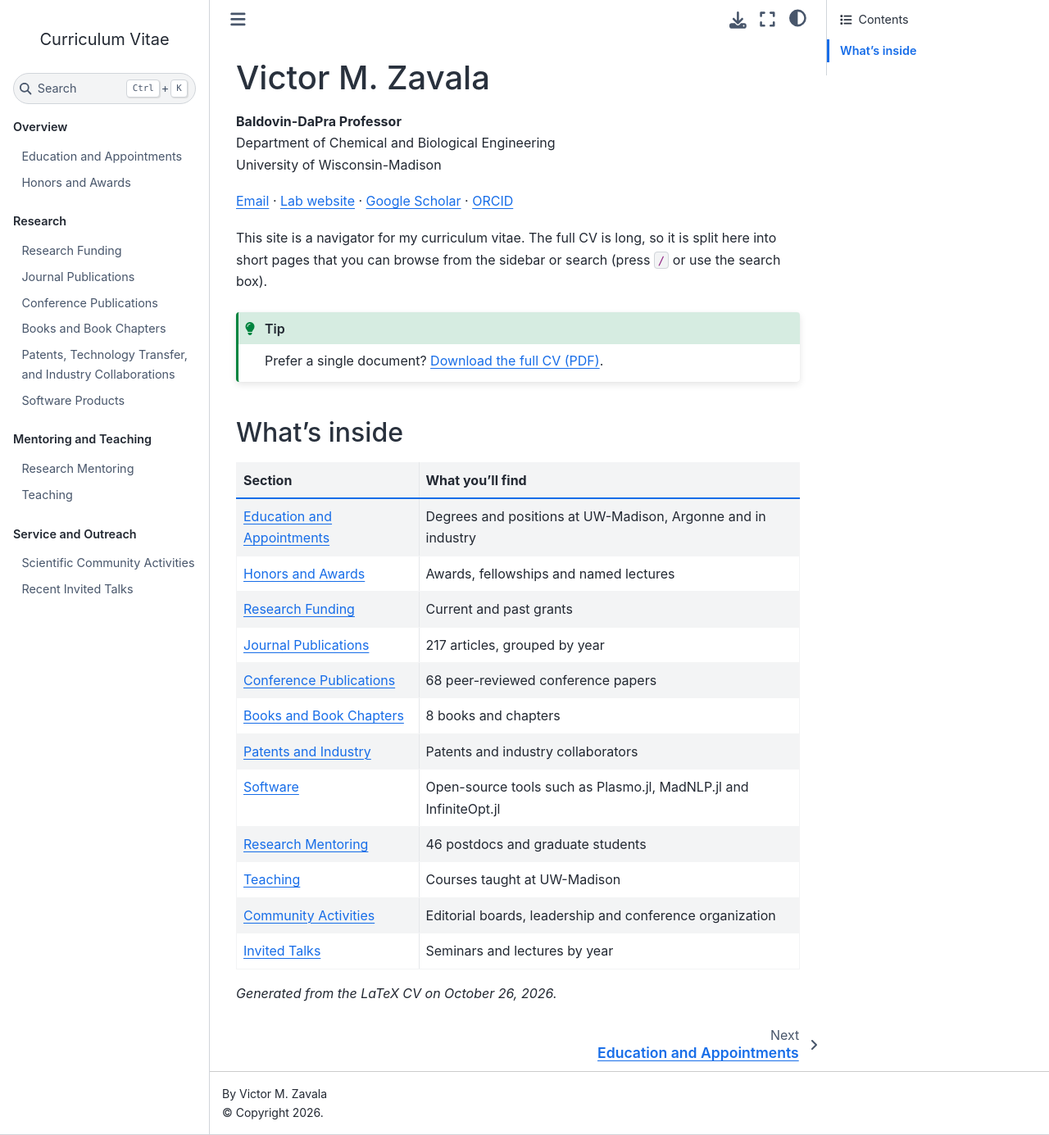
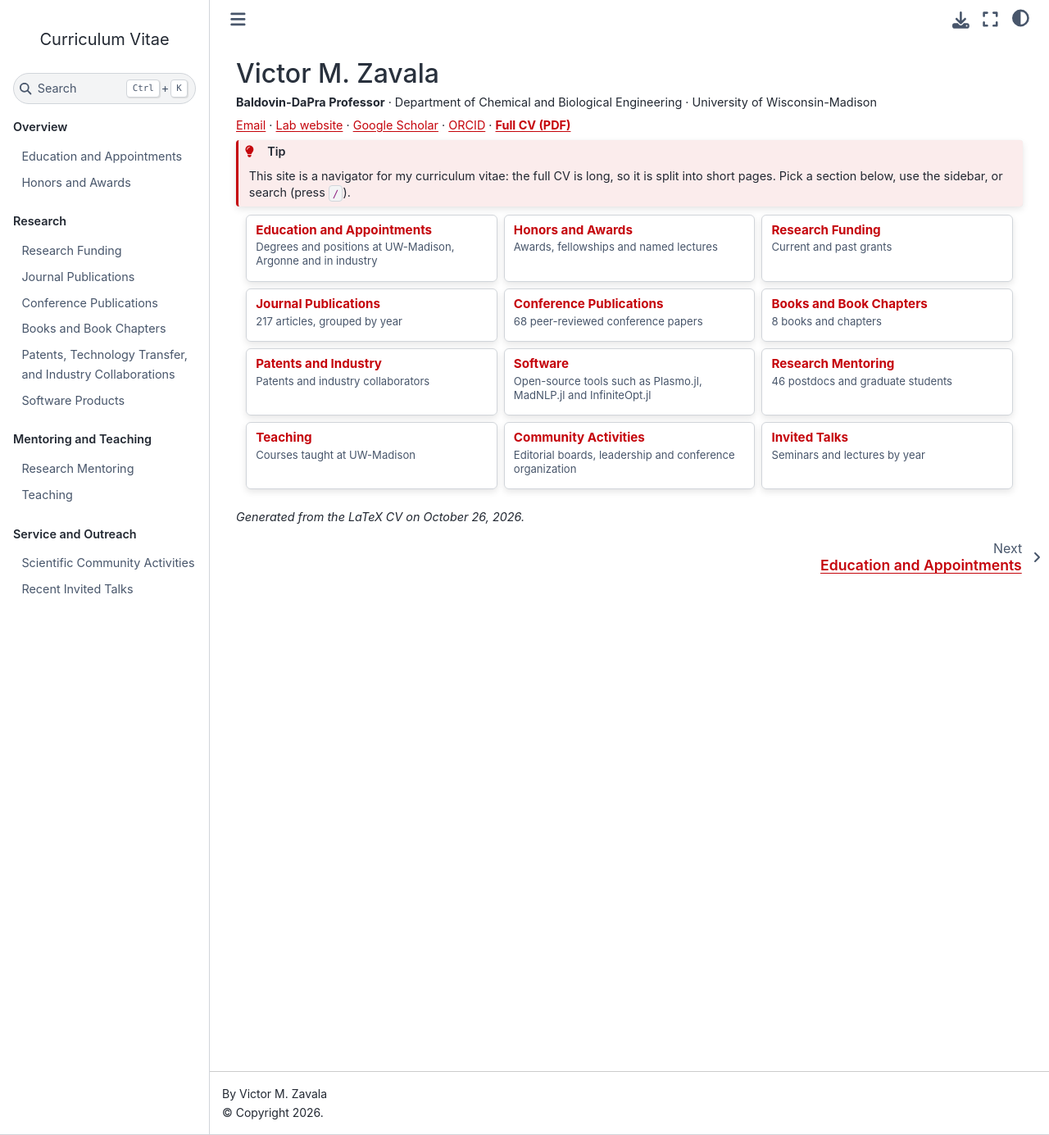
Before and after one commit to vzavala/ZavalaCV, a Jupyter Book: the page built from intro.md, in a window 1280 px wide and 1385 px high. Shown: the whole window at 82% size. Built offline with Jupyter Book 1.0.4 settings and Sphinx 7.4.7 and the Sphinx Book theme 1.1.4, drawn with Linux system fonts in a browser that asks for light colours.

Commit message:
UW-Madison red theme; compact landing page with section cards
Co-Authored-By: Claude Opus 5.5 <noreply@anthropic.com>

```diff
--- /dev/null
+++ b/_static/custom.css
@@ -0,0 +1,92 @@
+/* UW-Madison red theme: replaces the default teal links, yellow hover
+   color and green "tip" boxes with UW red (#c5050c) and soft red tints. */
+
+html[data-theme="light"] {
+  --uw-red: #c5050c;
+  --uw-red-dark: #9b0000;
+  --uw-red-tint: #fbecec;
+  --uw-red-tint-strong: #f6d6d7;
+
+  --pst-color-primary: var(--uw-red);
+  --pst-color-primary-bg: var(--uw-red-tint);
+  --pst-color-primary-highlight: var(--uw-red-dark);
+  --pst-color-secondary: var(--uw-red-dark);
+  --pst-color-secondary-bg: var(--uw-red-tint);
+  --pst-color-secondary-highlight: var(--uw-red-dark);
+  --pst-color-link: var(--uw-red);
+  --pst-color-link-hover: var(--uw-red-dark);
+  --pst-color-accent: var(--uw-red);
+  --pst-color-target: var(--uw-red-tint-strong);
+  --pst-color-success: var(--uw-red);
+  --pst-color-success-bg: var(--uw-red-tint);
+  --pst-color-success-highlight: var(--uw-red-dark);
+}
+
+html[data-theme="dark"] {
+  --uw-red: #f0595e;
+  --uw-red-dark: #ff8a8e;
+  --uw-red-tint: #3a1416;
+  --uw-red-tint-strong: #4a1a1c;
+
+  --pst-color-primary: var(--uw-red);
+  --pst-color-primary-bg: var(--uw-red-tint);
+  --pst-color-primary-highlight: var(--uw-red-dark);
+  --pst-color-secondary: var(--uw-red-dark);
+  --pst-color-secondary-bg: var(--uw-red-tint);
+  --pst-color-secondary-highlight: var(--uw-red-dark);
+  --pst-color-link: var(--uw-red);
+  --pst-color-link-hover: var(--uw-red-dark);
+  --pst-color-accent: var(--uw-red);
+  --pst-color-target: var(--uw-red-tint-strong);
+  --pst-color-success: var(--uw-red);
+  --pst-color-success-bg: var(--uw-red-tint);
+  --pst-color-success-highlight: var(--uw-red-dark);
+}
+
+/* Tip box: diffused red background with a red rule instead of green. */
+.admonition.tip,
+div.admonition.tip {
+  border-color: var(--uw-red);
+  background-color: var(--uw-red-tint);
+}
+.admonition.tip > .admonition-title {
+  background-color: var(--uw-red-tint-strong);
+}
+.admonition.tip > .admonition-title::after,
+.admonition.tip > .admonition-title::before {
+  color: var(--uw-red);
+}
+
+/* Table header rule and the yellow heading flash when following a year link. */
+table.table thead,
+.table thead {
+  border-bottom-color: var(--uw-red);
+}
+:target,
+h2:target {
+  background-color: var(--uw-red-tint);
+}
+
+/* Compact landing page so the whole overview fits on one screen.
+   Scoped to the home page's top-level section. */
+section#victor-m-zavala { font-size: 0.9rem; line-height: 1.4; }
+section#victor-m-zavala > h1 { font-size: 2rem; margin: 0 0 0.4rem; }
+section#victor-m-zavala p { margin-bottom: 0.45rem; }
+section#victor-m-zavala .admonition { margin: 0.5rem 0; padding: 0.35rem 0.8rem 0.4rem; }
+section#victor-m-zavala .admonition > .admonition-title { margin: -0.35rem -0.8rem 0.3rem; padding: 0.3rem 0.8rem 0.3rem 2.2rem; }
+section#victor-m-zavala .admonition p { margin: 0; }
+section#victor-m-zavala .sd-container-fluid { margin: 0.6rem 0 0.4rem; }
+
+/* Section cards on the landing page. */
+.landing-card { border: 1px solid var(--pst-color-border); border-top: 3px solid var(--uw-red);
+  border-radius: 6px; transition: background-color 0.15s, box-shadow 0.15s; }
+.landing-card .sd-card-body { padding: 0.45rem 0.7rem 0.5rem; }
+.landing-card .sd-card-title { font-size: 0.95rem; font-weight: 600; color: var(--uw-red);
+  margin-bottom: 0.15rem; }
+.landing-card .sd-card-text { font-size: 0.82rem; line-height: 1.3; margin: 0;
+  color: var(--pst-color-text-muted); }
+.landing-card:hover { background-color: var(--uw-red-tint); box-shadow: none; }
+
+/* The right-hand "Contents" panel adds nothing on the landing page. */
+body:has(section#victor-m-zavala) .bd-sidebar-secondary { display: none; }
+body:has(section#victor-m-zavala) .bd-article-container { max-width: 64rem; }
--- a/intro.md
+++ b/intro.md
@@ -1,32 +1,112 @@
 # Victor M. Zavala
 
-**Baldovin-DaPra Professor**
-Department of Chemical and Biological Engineering
-University of Wisconsin-Madison
+**Baldovin-DaPra Professor** · Department of Chemical and Biological Engineering · University of Wisconsin-Madison
 
-[Email](mailto:victor.zavala@wisc.edu) · [Lab website](http://zavalab.engr.wisc.edu) · [Google Scholar](https://scholar.google.com/citations?user=a3mvK3gAAAAJ) · [ORCID](https://orcid.org/0000-0002-5744-7378)
-
-This site is a navigator for my curriculum vitae. The full CV is long, so it is split here into short pages that you can browse from the sidebar or search (press `/` or use the search box).
+[Email](mailto:victor.zavala@wisc.edu) · [Lab website](http://zavalab.engr.wisc.edu) · [Google Scholar](https://scholar.google.com/citations?user=a3mvK3gAAAAJ) · [ORCID](https://orcid.org/0000-0002-5744-7378) · **[Full CV (PDF)](https://uwmadison.box.com/s/3ovzh5e66iscw0svy9dnbdymcd7bsn91)**
 
 :::{tip}
-Prefer a single document? [Download the full CV (PDF)](https://uwmadison.box.com/s/3ovzh5e66iscw0svy9dnbdymcd7bsn91).
+This site is a navigator for my curriculum vitae: the full CV is long, so it is split into short pages. Pick a section below, use the sidebar, or search (press `/`).
 :::
 
-## What's inside
+::::{grid} 1 2 3 3
+:gutter: 2
 
-| Section | What you'll find |
-|---|---|
-| [Education and Appointments](background.md) | Degrees and positions at UW-Madison, Argonne and in industry |
-| [Honors and Awards](honors.md) | Awards, fellowships and named lectures |
-| [Research Funding](funding.md) | Current and past grants |
-| [Journal Publications](publications/journal.md) | 217 articles, grouped by year |
-| [Conference Publications](publications/conference.md) | 68 peer-reviewed conference papers |
-| [Books and Book Chapters](publications/books.md) | 8 books and chapters |
-| [Patents and Industry](patents-industry.md) | Patents and industry collaborators |
-| [Software](software.md) | Open-source tools such as Plasmo.jl, MadNLP.jl and InfiniteOpt.jl |
-| [Research Mentoring](mentoring.md) | 46 postdocs and graduate students |
-| [Teaching](teaching.md) | Courses taught at UW-Madison |
-| [Community Activities](service.md) | Editorial boards, leadership and conference organization |
-| [Invited Talks](talks.md) | Seminars and lectures by year |
+:::{grid-item-card} Education and Appointments
+:link: background
+:link-type: doc
+:class-card: landing-card
+
+Degrees and positions at UW-Madison, Argonne and in industry
+:::
+
+:::{grid-item-card} Honors and Awards
+:link: honors
+:link-type: doc
+:class-card: landing-card
+
+Awards, fellowships and named lectures
+:::
+
+:::{grid-item-card} Research Funding
+:link: funding
+:link-type: doc
+:class-card: landing-card
+
+Current and past grants
+:::
+
+:::{grid-item-card} Journal Publications
+:link: publications/journal
+:link-type: doc
+:class-card: landing-card
+
+217 articles, grouped by year
+:::
+
+:::{grid-item-card} Conference Publications
+:link: publications/conference
+:link-type: doc
+:class-card: landing-card
+
+68 peer-reviewed conference papers
+:::
+
+:::{grid-item-card} Books and Book Chapters
+:link: publications/books
+:link-type: doc
+:class-card: landing-card
+
+8 books and chapters
+:::
+
+:::{grid-item-card} Patents and Industry
+:link: patents-industry
+:link-type: doc
+:class-card: landing-card
+
+Patents and industry collaborators
+:::
+
+:::{grid-item-card} Software
+:link: software
+:link-type: doc
+:class-card: landing-card
+
+Open-source tools such as Plasmo.jl, MadNLP.jl and InfiniteOpt.jl
+:::
+
+:::{grid-item-card} Research Mentoring
+:link: mentoring
+:link-type: doc
+:class-card: landing-card
+
+46 postdocs and graduate students
+:::
+
+:::{grid-item-card} Teaching
+:link: teaching
+:link-type: doc
+:class-card: landing-card
+
+Courses taught at UW-Madison
+:::
+
+:::{grid-item-card} Community Activities
+:link: service
+:link-type: doc
+:class-card: landing-card
+
+Editorial boards, leadership and conference organization
+:::
+
+:::{grid-item-card} Invited Talks
+:link: talks
+:link-type: doc
+:class-card: landing-card
+
+Seminars and lectures by year
+:::
+
+::::
 
 *Generated from the LaTeX CV on October 26, 2026.*
```
Also changed, not shown: 1 other file.
